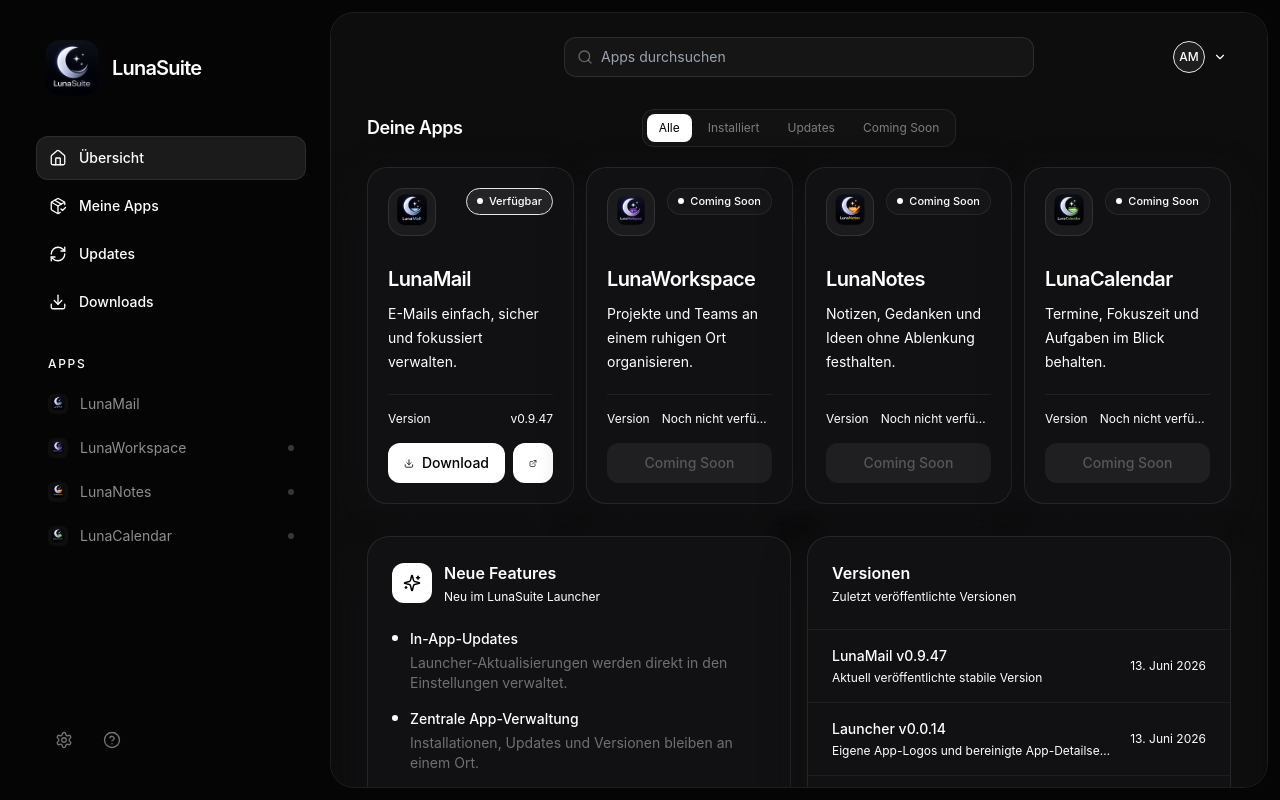
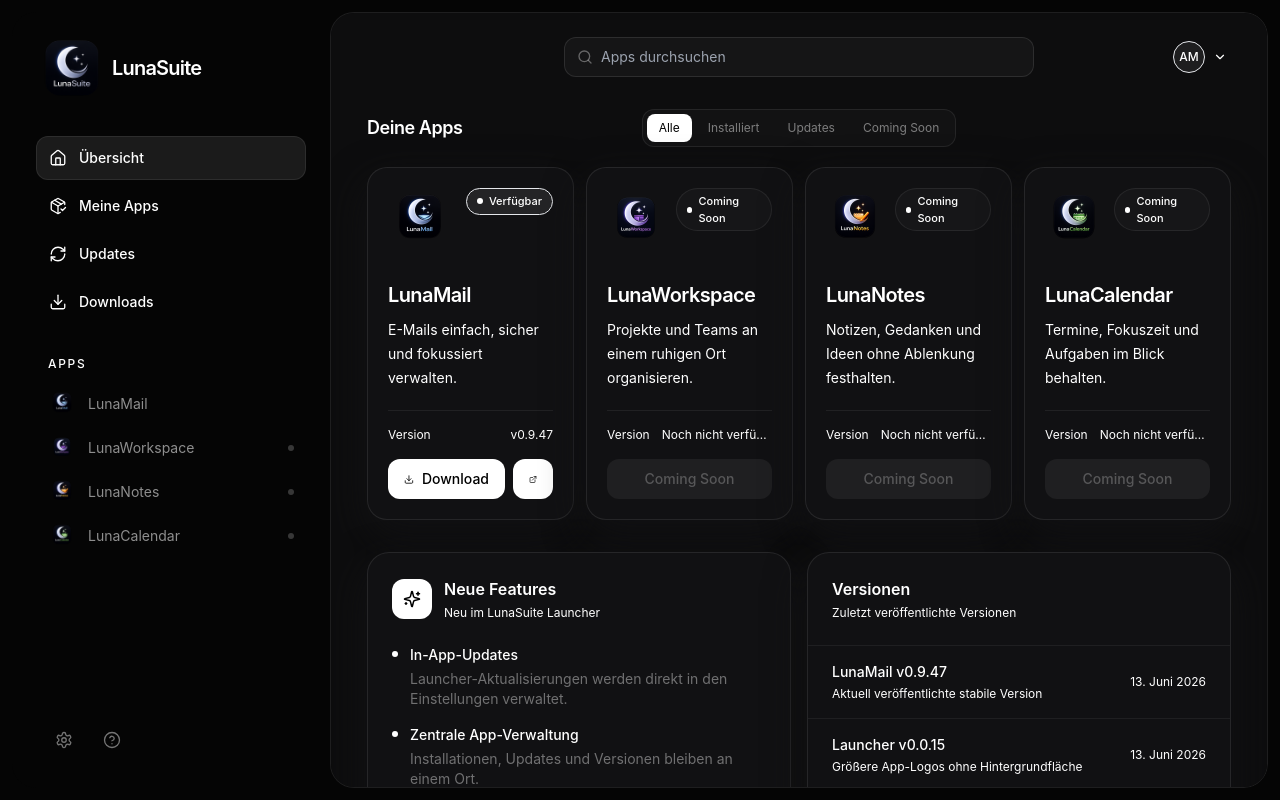
Before and after one commit to Emiciano/LunaSuite-Launcher, a React (Vite) app: page / in a window 1280 px wide. Built offline with nearby package versions, Linux system fonts and the light colour scheme.

Commit message:
Release LunaSuite Launcher 0.0.15

```diff
--- a/package.json
+++ b/package.json
@@ -1,7 +1,7 @@
 {
   "name": "lunasuite-launcher",
   "private": true,
-  "version": "0.0.14",
+  "version": "0.0.15",
   "type": "module",
   "main": "electron/main.mjs",
   "scripts": {
--- a/src/App.tsx
+++ b/src/App.tsx
@@ -33,7 +33,7 @@ export default function App() {
   const [query, setQuery] = useState("");
   const [filter, setFilter] = useState<Filter>("all");
   const [checking, setChecking] = useState(false);
-  const [launcherVersion, setLauncherVersion] = useState("0.0.14");
+  const [launcherVersion, setLauncherVersion] = useState("0.0.15");
   const [launcherUpdateStatus, setLauncherUpdateStatus] = useState<LauncherUpdateStatus | null>(null);
   const [lastChecked, setLastChecked] = useState("Noch nicht geprüft");
   const [tasks, setTasks] = useState<InstallationTask[]>([]);
--- a/src/components/AppCard.tsx
+++ b/src/components/AppCard.tsx
@@ -16,7 +16,7 @@ export function AppCard({ app, progress, onAction }: Props) {
   return (
     <article className="app-card-enter group flex min-h-[292px] flex-col rounded-[20px] border border-white/[0.09] bg-[#111113] p-5 shadow-card transition-[transform,border-color,background-color,box-shadow] duration-300 ease-out hover:-translate-y-1 hover:border-white/[0.16] hover:bg-[#141416] hover:shadow-2xl">
       <div className="flex items-start justify-between gap-3">
-        <div className="grid h-12 w-12 place-items-center overflow-hidden rounded-2xl border border-white/10 bg-white/[0.045] text-white">
+        <div className="grid h-16 w-16 place-items-center overflow-hidden rounded-[20px] text-white">
           {app.iconPath ? (
             <img className="h-full w-full object-cover" src={app.iconPath} alt="" />
           ) : (
--- a/src/components/AppPage.tsx
+++ b/src/components/AppPage.tsx
@@ -26,7 +26,7 @@ export function AppPage({ app, checking, progress, onBack, onCheck, onAction }:
       <section className="overflow-hidden rounded-[24px] border border-white/[0.09] bg-[#111113] shadow-card">
         <div className="flex flex-col gap-6 border-b border-white/[0.07] p-6 sm:p-8 lg:flex-row lg:items-start lg:justify-between">
           <div className="flex gap-5">
-            <span className="grid h-16 w-16 shrink-0 place-items-center overflow-hidden rounded-[20px] border border-white/10 bg-white/[0.05]">
+            <span className="grid h-20 w-20 shrink-0 place-items-center overflow-hidden rounded-[24px]">
               {app.iconPath ? (
                 <img className="h-full w-full object-cover" src={app.iconPath} alt="" />
               ) : (
--- a/src/components/Sidebar.tsx
+++ b/src/components/Sidebar.tsx
@@ -74,7 +74,7 @@ export function Sidebar({ active, activeAppId, apps, open, onNavigate, onSelectA
                 onClose();
               }}
             >
-              <span className="grid h-5 w-5 shrink-0 place-items-center overflow-hidden rounded-md bg-white/[0.04] text-white/70">
+              <span className="grid h-7 w-7 shrink-0 place-items-center overflow-hidden rounded-lg text-white/70">
                 {app.iconPath ? (
                   <img className="h-full w-full object-cover" src={app.iconPath} alt="" />
                 ) : (
--- a/src/data/apps.ts
+++ b/src/data/apps.ts
@@ -13,6 +13,7 @@ export type {
 
 export const updateHistory = [
   { version: "LunaMail v0.9.47", note: "Aktuell veröffentlichte stabile Version", date: "13. Juni 2026" },
+  { version: "Launcher v0.0.15", note: "Größere App-Logos ohne Hintergrundfläche", date: "13. Juni 2026" },
   { version: "Launcher v0.0.14", note: "Eigene App-Logos und bereinigte App-Detailseiten", date: "13. Juni 2026" },
   { version: "Launcher v0.0.13", note: "Flüssigere Animationen und präzise Header-Ausrichtung", date: "13. Juni 2026" },
   { version: "Launcher v0.0.12", note: "Breiteres Layout, Account-Menü und neues LunaSuite-Logo", date: "13. Juni 2026" },
```
Also changed, not shown: 1 other file (tests, documents, lock files or other folders).
